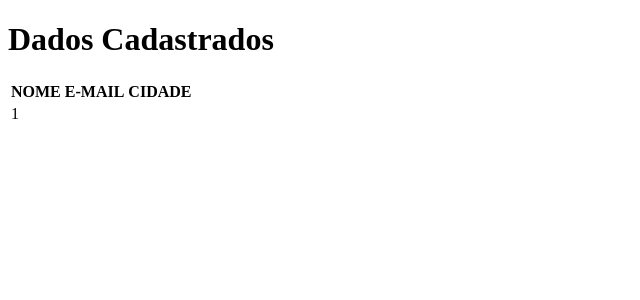
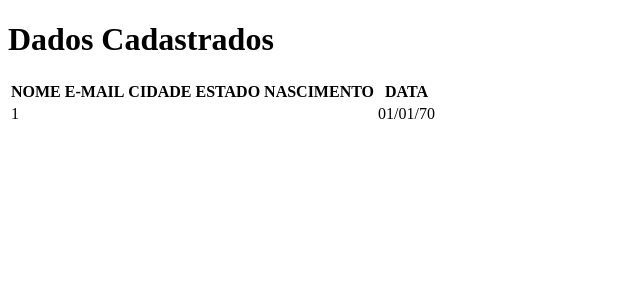
Before and after one commit to EduardoMartino763/htdocs, a PHP site: page /cadastrar.php?nome=1 in a window 1280 px wide. Shown: the top 300 px of the page, without its empty margins (0-640 px from the left). Run offline with PHP 8.4, Linux system fonts and the light colour scheme; data that the repository does not hold is empty.

Commit message:
data_etc

```diff
--- a/Formulario_Cadastro2/cadastrar.php
+++ b/Formulario_Cadastro2/cadastrar.php
@@ -4,6 +4,10 @@
     $nome = strtoupper(htmlspecialchars($_GET["nome"]));
     $email = htmlspecialchars($_GET["email"]);
     $cidade = strtolower(htmlspecialchars($_GET["cidade"]));
+    $estado = htmlspecialchars($_GET["estado"]);
+    $data = htmlspecialchars($_GET["nascimento"]);
+    // tratamos a data para que ela fique no formato dia/mes/ano
+    $dataFormatada = date("d/m/y", strtotime($data));
 ?>
 
 <!DOCTYPE html>
@@ -19,11 +23,17 @@
                 <th>NOME</th>
                 <th>E-MAIL</th>
                 <th>CIDADE</th>
+                <th>ESTADO</th>
+                <th>NASCIMENTO</th>
+                <th>DATA</th>
             </tr>
             <tr>
                 <td><?= $nome ?></td>
                 <td><?= $email ?></td>
                 <td><?= $cidade ?></td>
+                <td><?= $estado ?></td>
+                <td><?= $nascimento ?></td>
+                <td><?= $dataFormatada ?></td>
             </tr>
         </table>
     </body>
```
Also changed, not shown: Formulario_Cadastro2/fomulario.html (+13 -0 lines).
